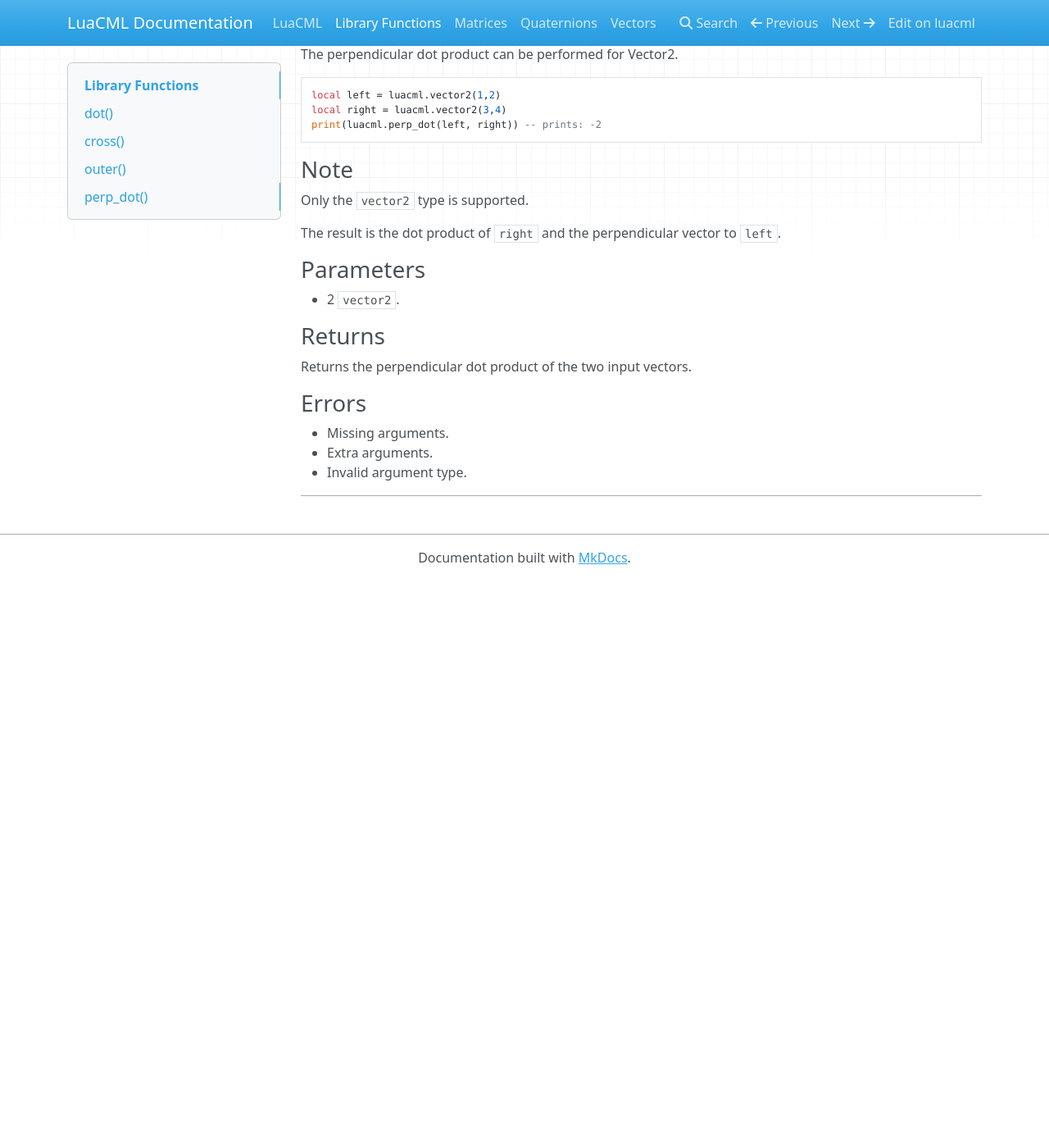
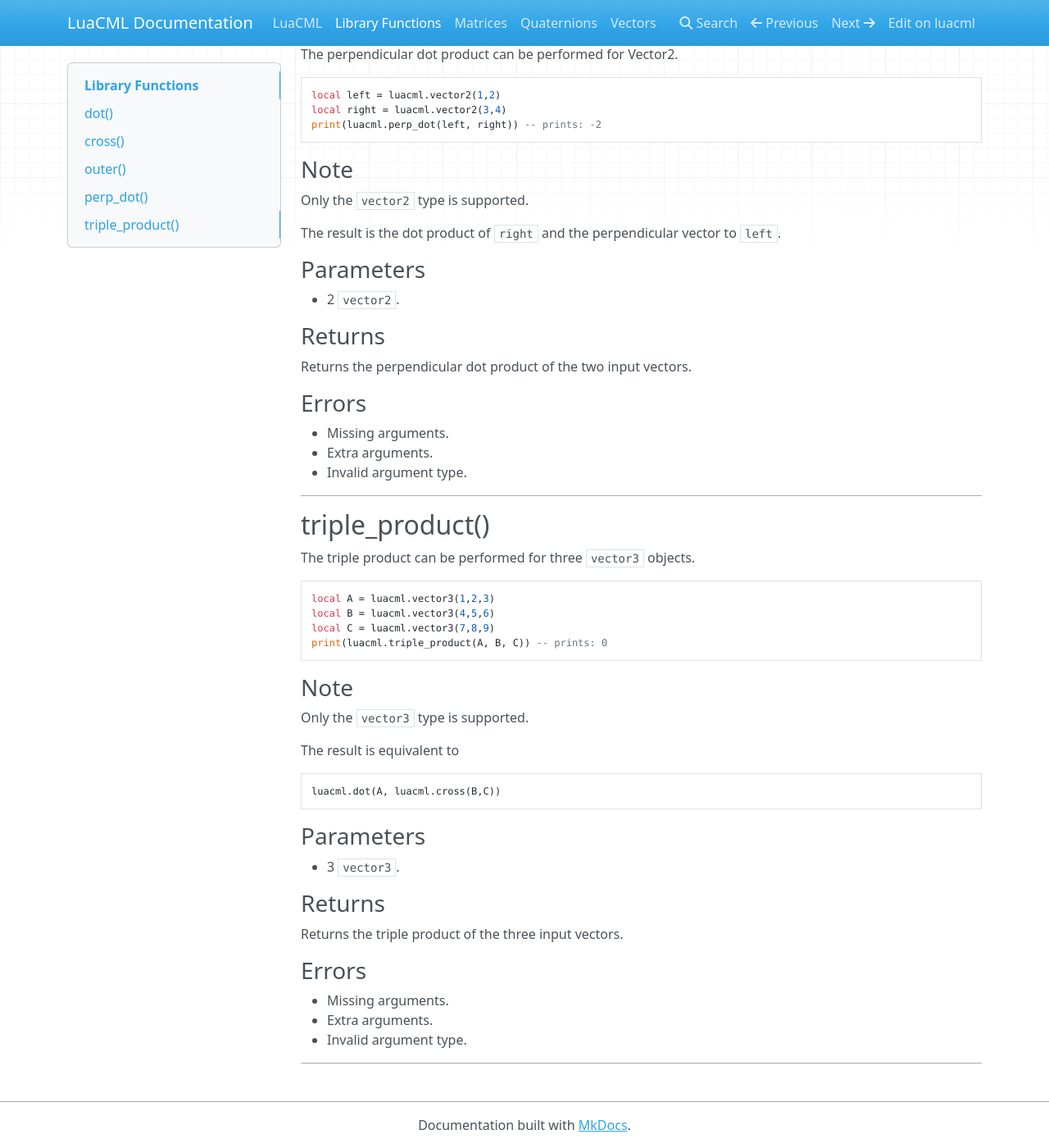
Before and after one commit to cjtallman/luacml, an MkDocs documentation site: the page built from docs/library-docs.md, in a window 1280 px wide and 1400 px high, scrolled down 1977 px. Shown: the whole window at 82% size. Built offline with MkDocs 1.6.1, drawn with Linux system fonts in a browser that asks for light colours; nearby versions of some CDN libraries; before the commit the page ends 2685 px from its top, so only the background shows below that.

Commit message:
Adding triple_product()

````diff
--- a/docs/library-docs.md
+++ b/docs/library-docs.md
@@ -129,3 +129,40 @@ Returns the perpendicular dot product of the two input vectors.
 -   Invalid argument type.
 
 --------------------------------------------------------------------------------
+
+## triple_product()
+
+The triple product can be performed for three `vector3` objects.
+
+```lua
+local A = luacml.vector3(1,2,3)
+local B = luacml.vector3(4,5,6)
+local C = luacml.vector3(7,8,9)
+print(luacml.triple_product(A, B, C)) -- prints: 0
+```
+
+### Note
+
+Only the `vector3` type is supported.
+
+The result is equivalent to
+
+```lua
+luacml.dot(A, luacml.cross(B,C))
+```
+
+### Parameters
+
+-   3 `vector3`.
+
+### Returns
+
+Returns the triple product of the three input vectors.
+
+### Errors
+
+-   Missing arguments.
+-   Extra arguments.
+-   Invalid argument type.
+
+--------------------------------------------------------------------------------
````
Also changed, not shown: 2 other files.
